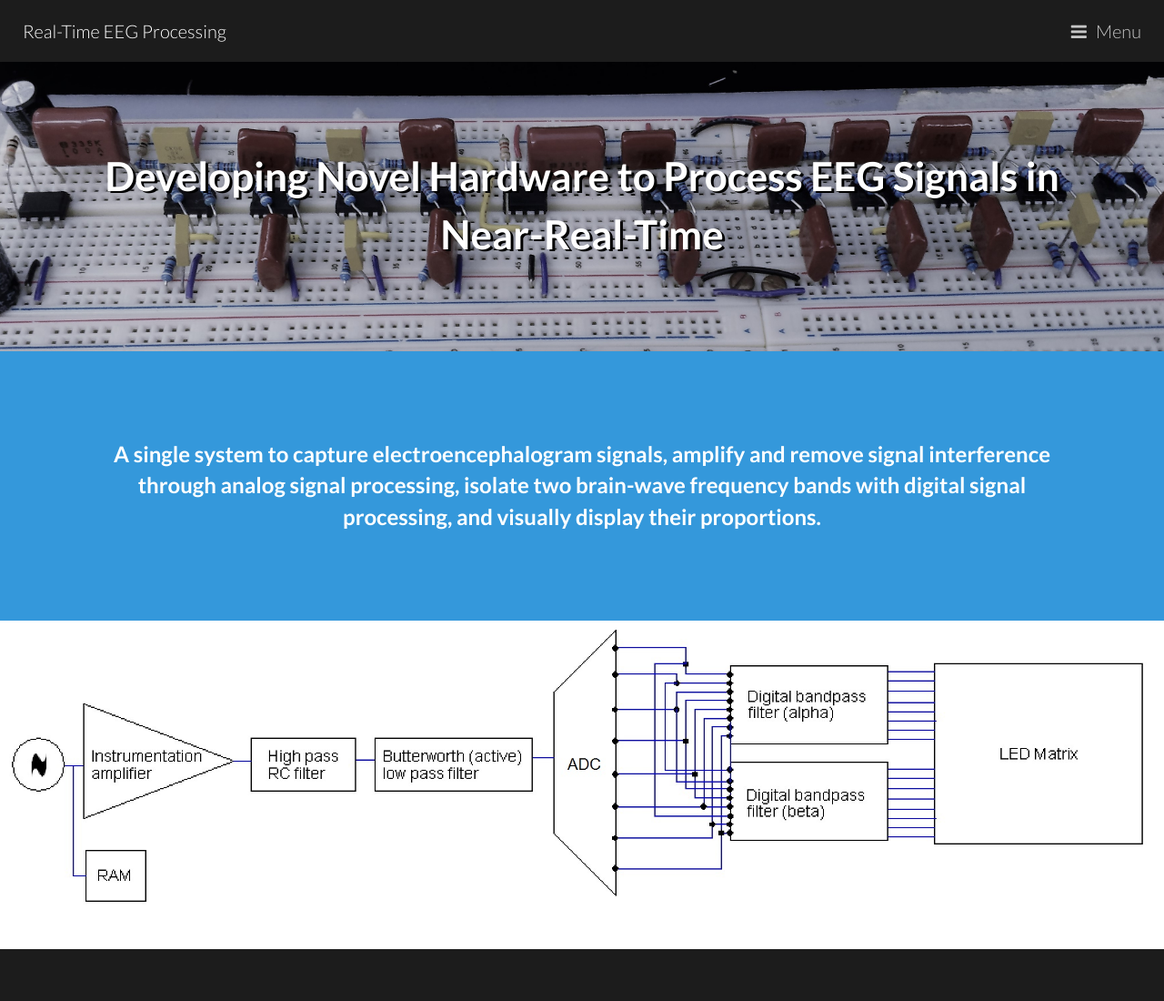
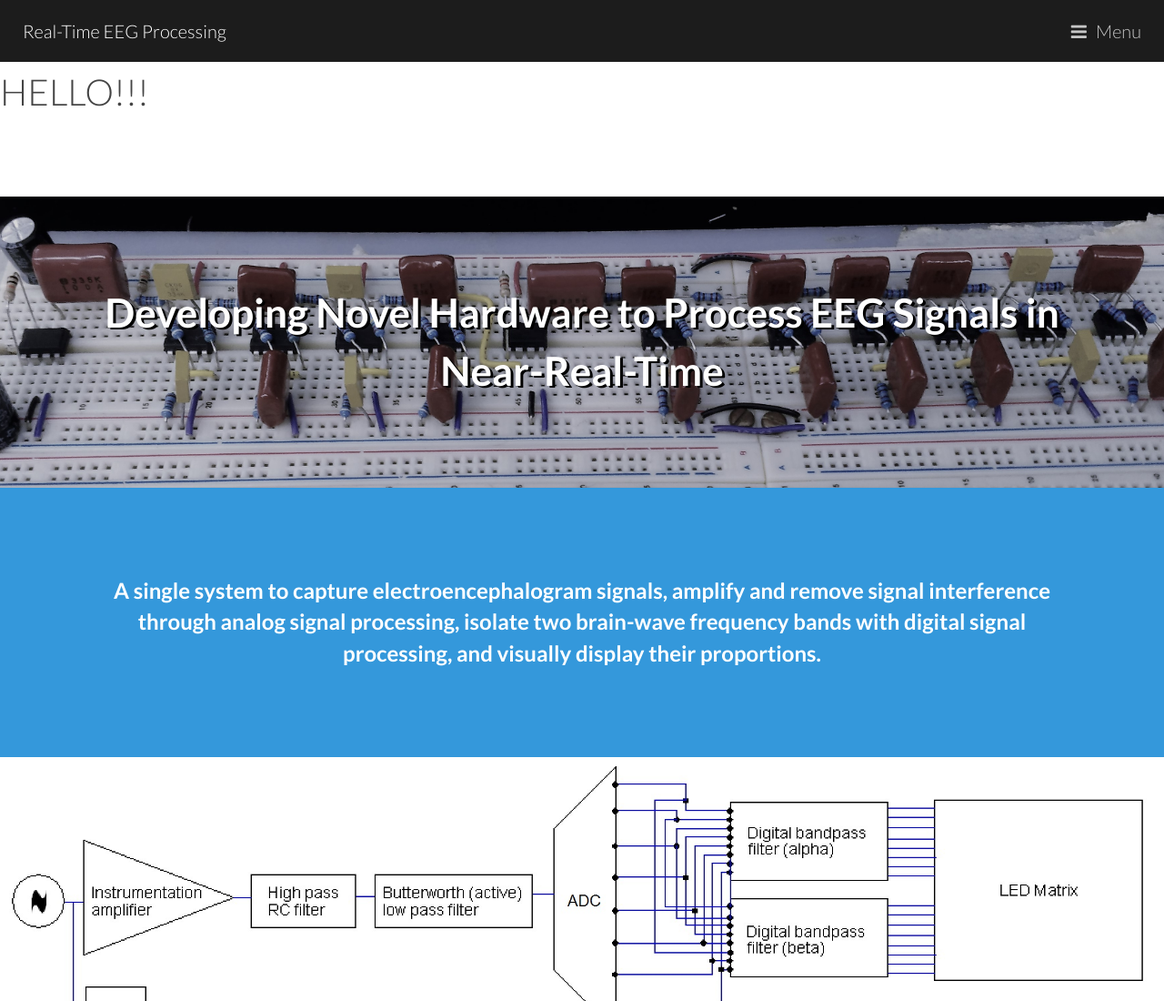
Before and after one commit to 2017cfontain/2017cfontain.github.io, a plain HTML site: page index.html in a window 1280 px wide. Shown: the top 1100 px of the page at 91% size. Drawn offline with Linux system fonts and the light colour scheme.

Commit message:
hello in index
added hello banner

```diff
--- a/index.html
+++ b/index.html
@@ -35,6 +35,7 @@
 
 
 		<!-- Banner -->
+			<p style="font-size: 30pt;">HELLO!!!</p>
 			<section id="banner" style="background-image: url('images/coverphoto.jpg')">
 				<div class="inner">
 					<h1>Developing Novel Hardware to Process EEG Signals in Near-Real-Time</h1>
```
Also changed, not shown: analogprocessing.html (line endings or trailing spaces).
